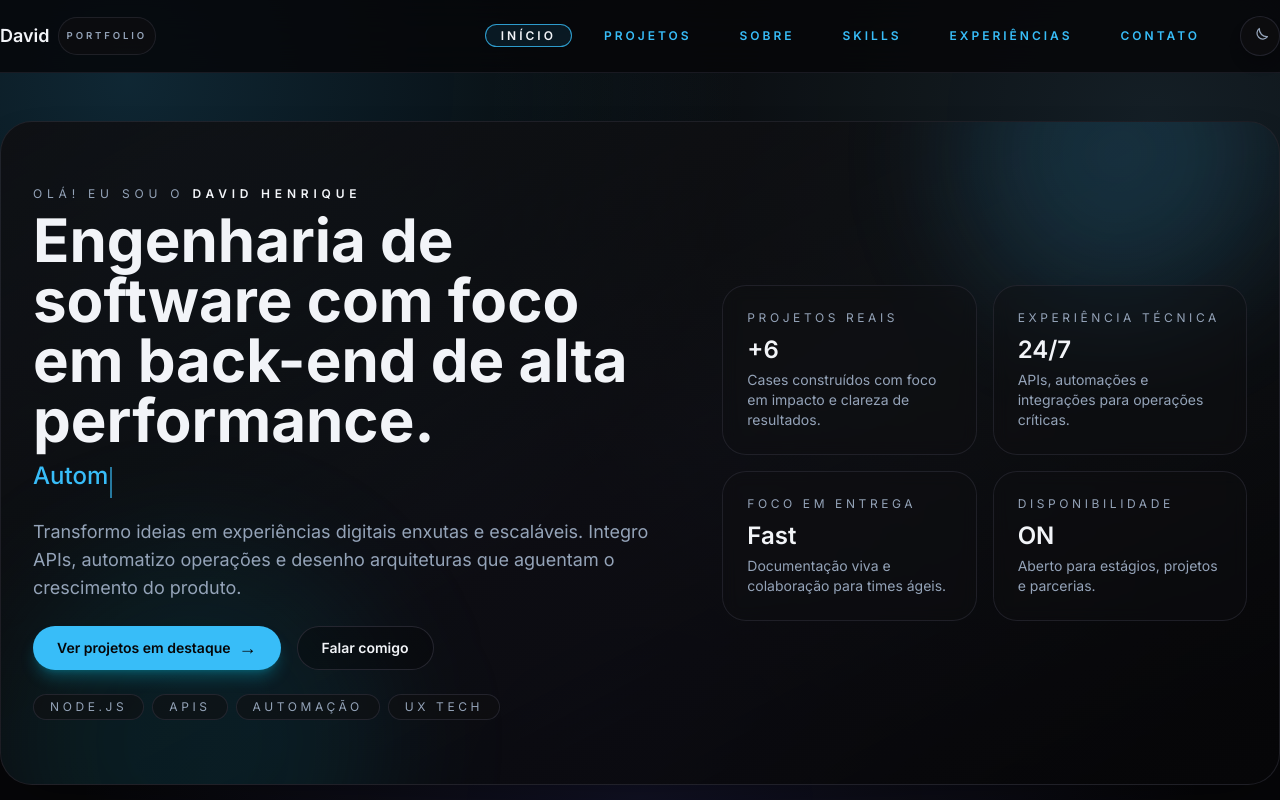
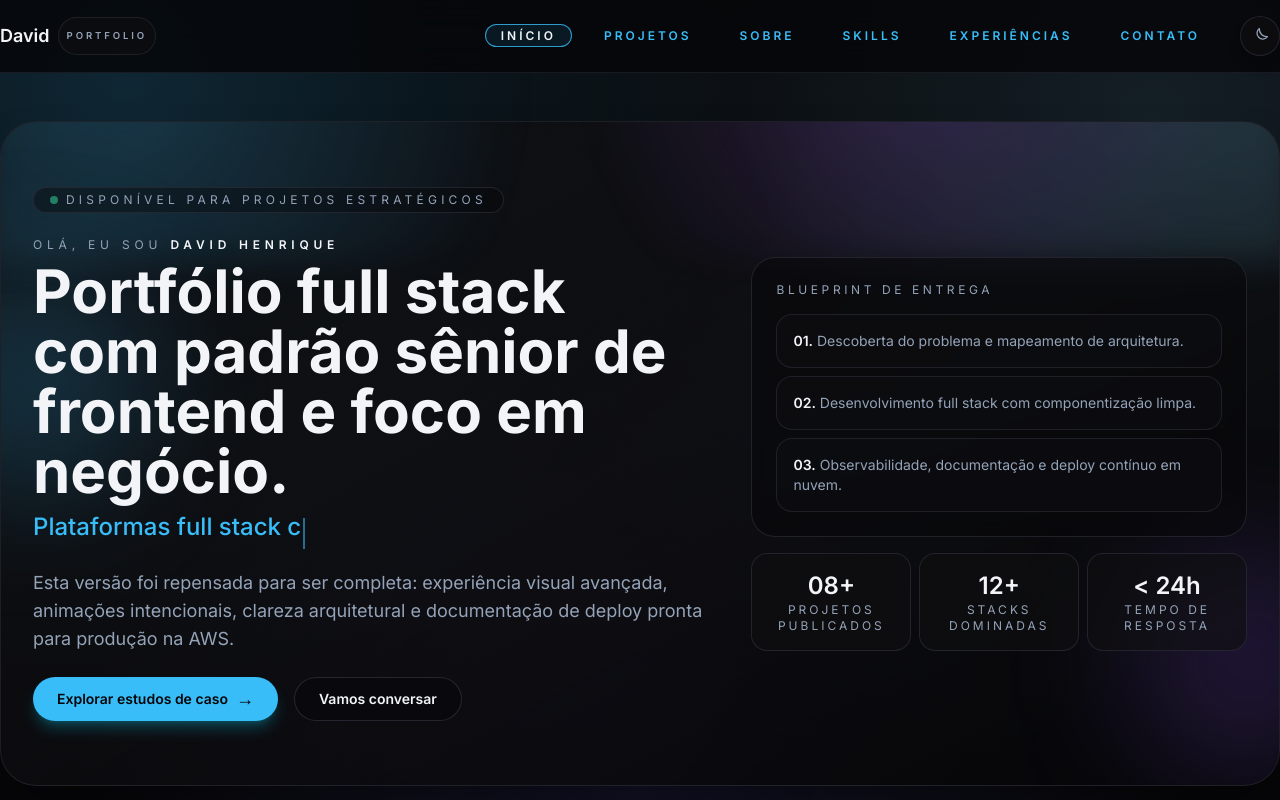
Before and after one commit to Pexe171/portifolio, a Next.js app: page / in a window 1280 px wide. Shown: the top 800 px of the page. Built offline with nearby package versions, Linux system fonts and the light colour scheme.

Commit message:
feat: eleva portfólio com seção de processo e conteúdo estruturado

```diff
--- a/app/(main)/page.tsx
+++ b/app/(main)/page.tsx
@@ -3,6 +3,7 @@ import Hero from '@/components/(sections)/Hero';
 import FeaturedProjects from '@/components/(sections)/FeaturedProjects';
 import About from '@/components/(sections)/About';
 import Skills from '@/components/(sections)/Skills';
+import Process from '@/components/(sections)/Process';
 import Experience from '@/components/(sections)/Experience';
 import Contact from '@/components/(sections)/Contact';
 import { siteMetadata } from '@/lib/siteMetadata';
@@ -23,11 +24,11 @@ const homeTwitterImages = siteMetadata.ogImage ? [siteMetadata.ogImage] : undefi
 export const metadata: Metadata = {
   title: 'Início | David Henrique',
   description:
-    'Estudante de Engenharia de Software focado em desenvolvimento web e back-end. Conheça integrações com APIs, automações e projetos construídos com cuidado.',
+    'Portfólio full stack com nova linguagem visual, animações avançadas e estudos de caso orientados a resultado de negócio.',
   openGraph: {
     title: 'Início | David Henrique',
     description:
-      'Portfólio com estudos de caso sobre APIs, Node.js e automação de rotinas para gerar impacto em produtos digitais.',
+      'Portfólio premium com frontend animado, arquitetura escalável e projetos full stack em produção.',
     url: '/',
     ...(homeOpenGraphImages ? { images: homeOpenGraphImages } : {})
   },
@@ -35,7 +36,7 @@ export const metadata: Metadata = {
     card: 'summary_large_image',
     title: 'Início | David Henrique',
     description:
-      'Portfólio com estudos de caso sobre APIs, Node.js e automação de rotinas para gerar impacto em produtos digitais.',
+      'Portfólio premium com frontend animado, arquitetura escalável e projetos full stack em produção.',
     ...(homeTwitterImages ? { images: homeTwitterImages } : {})
   }
 };
@@ -46,6 +47,7 @@ export default function HomePage() {
       <Hero />
       <FeaturedProjects />
       <About />
+      <Process />
       <Skills />
       <Experience />
       <Contact />
--- a/app/globals.css
+++ b/app/globals.css
@@ -81,3 +81,21 @@ main {
 .dark .prose :not(pre) > code::before {
   color: rgb(var(--color-accent-strong));
 }
+
+.aurora {
+  background:
+    radial-gradient(circle at 10% 30%, rgb(var(--color-accent) / 0.34), transparent 35%),
+    radial-gradient(circle at 70% 20%, rgb(168 85 247 / 0.28), transparent 35%),
+    radial-gradient(circle at 95% 40%, rgb(var(--color-accent-strong) / 0.25), transparent 40%);
+  filter: blur(18px);
+  animation: aurora-move 14s ease-in-out infinite alternate;
+}
+
+@keyframes aurora-move {
+  0% {
+    transform: translate3d(0, 0, 0) scale(1);
+  }
+  100% {
+    transform: translate3d(0, 16px, 0) scale(1.07);
+  }
+}
--- a/components/(sections)/Experience.tsx
+++ b/components/(sections)/Experience.tsx
@@ -2,10 +2,22 @@ import Timeline, { type EventoTimeline } from '@/components/(ui)/Timeline';
 
 const experiencias: EventoTimeline[] = [
   {
-    ano: 'Junho de 2025',
-    titulo: 'Início da vida acadêmica',
+    ano: '2025',
+    titulo: 'Graduação em Engenharia de Software (UFAM)',
     descricao:
-      'Entrei na Universidade Federal do Amazonas (UFAM) em junho de 2025 para cursar Engenharia de Software, dando início à minha jornada universitária.'
+      'Início da formação acadêmica com foco em fundamentos sólidos de arquitetura, algoritmos, engenharia de requisitos e qualidade.'
+  },
+  {
+    ano: '2025',
+    titulo: 'Projetos autorais com foco em operação real',
+    descricao:
+      'Construção de aplicações full stack com automações, integrações e interfaces de alta clareza para resolver gargalos de negócio.'
+  },
+  {
+    ano: 'Próximo ciclo',
+    titulo: 'Expansão para desafios profissionais',
+    descricao:
+      'Disponibilidade para atuar em times de produto/engenharia, contribuindo com visão ponta a ponta e execução técnica consistente.'
   }
 ];
 
@@ -14,9 +26,9 @@ export default function Experience() {
     <section id="experiencias" className="space-y-lg py-section">
       <header className="space-y-sm">
         <p className="text-xs uppercase tracking-[0.4em] text-midnight-muted">Experiências</p>
-        <h2 className="font-display text-3xl font-semibold text-midnight-text md:text-4xl">Uma jornada guiada por colaboração</h2>
+        <h2 className="font-display text-3xl font-semibold text-midnight-text md:text-4xl">Trajetória em construção, com direção clara</h2>
         <p className="max-w-2xl text-midnight-muted">
-          Acompanhe os marcos que consolidaram minha trajetória acadêmica e minha visão sobre construir produtos de qualidade.
+          Evolução contínua em engenharia de software, combinando base acadêmica forte, prática em projetos autorais e visão de produto.
         </p>
       </header>
 
--- a/components/(sections)/Hero.tsx
+++ b/components/(sections)/Hero.tsx
@@ -1,40 +1,41 @@
 import Link from 'next/link';
 import FadeIn from '@/components/(ui)/FadeIn';
 import TypewriterText from '@/components/(ui)/TypewriterText';
-
-const FRASES_TYPEWRITER = [
-  'APIs estáveis que conectam negócios a pessoas.',
-  'Automação para times financeiros mais eficientes.',
-  'Back-end confiável com foco em resultados reais.'
-];
+import { frasesHero, metricasHero } from '@/lib/homeContent';
 
 export default function Hero() {
   return (
     <FadeIn>
       <section
         id="inicio"
-        className="relative isolate overflow-hidden rounded-[32px] border border-midnight-stroke/60 bg-gradient-to-br from-midnight-surface/90 via-midnight-surface/60 to-midnight-bg px-xl py-3xl shadow-2xl shadow-black/30"
+        className="relative isolate overflow-hidden rounded-[36px] border border-midnight-stroke/60 bg-gradient-to-br from-midnight-surface/95 via-midnight-surface/70 to-midnight-bg px-xl py-3xl shadow-2xl shadow-black/40"
       >
-        <div className="pointer-events-none absolute -top-32 right-0 h-80 w-80 rounded-full bg-midnight-accent/30 blur-3xl animate-glow" />
-        <div className="pointer-events-none absolute -bottom-40 left-0 h-96 w-96 rounded-full bg-cyan-500/10 blur-3xl animate-float-slow" />
+        <div className="aurora pointer-events-none absolute inset-x-0 -top-32 h-64 opacity-70" />
+        <div className="pointer-events-none absolute -left-20 top-40 h-56 w-56 rounded-full bg-midnight-accent/20 blur-3xl animate-float-slow" />
+        <div className="pointer-events-none absolute -right-20 bottom-0 h-56 w-56 rounded-full bg-violet-500/20 blur-3xl animate-float-slower" />
 
-        <div className="relative grid gap-2xl lg:grid-cols-[1.1fr_0.9fr] lg:items-center">
+        <div className="relative grid gap-2xl lg:grid-cols-[1.15fr_0.85fr] lg:items-center">
           <div className="space-y-lg">
+            <div className="inline-flex items-center gap-sm rounded-full border border-midnight-stroke/70 bg-midnight-bg/40 px-md py-xs text-xs uppercase tracking-[0.35em] text-midnight-muted">
+              <span className="inline-flex h-2 w-2 rounded-full bg-emerald-400 animate-pulse" aria-hidden />
+              Disponível para projetos estratégicos
+            </div>
+
             <div className="space-y-sm">
               <p className="text-xs uppercase tracking-[0.4em] text-midnight-muted">
-                Olá! Eu sou o <span className="font-semibold text-midnight-text">David Henrique</span>
+                Olá, eu sou <span className="font-semibold text-midnight-text">David Henrique</span>
               </p>
               <h1 className="font-display text-4xl font-bold leading-tight text-midnight-text md:text-6xl">
-                Engenharia de software com foco em back-end de alta performance.
+                Portfólio full stack com padrão sênior de frontend e foco em negócio.
               </h1>
-              <p className="text-xl font-medium text-midnight-accent md:text-2xl">
-                <TypewriterText frases={FRASES_TYPEWRITER} className="after:bg-midnight-accent" />
+              <p className="text-lg font-medium text-midnight-accent md:text-2xl">
+                <TypewriterText frases={frasesHero} className="after:bg-midnight-accent" />
               </p>
             </div>
 
             <p className="max-w-2xl text-lg text-midnight-muted">
-              Transformo ideias em experiências digitais enxutas e escaláveis. Integro APIs, automatizo operações e desenho
-              arquiteturas que aguentam o crescimento do produto.
+              Esta versão foi repensada para ser completa: experiência visual avançada, animações intencionais, clareza arquitetural
+              e documentação de deploy pronta para produção na AWS.
             </p>
 
             <div className="flex flex-wrap gap-md">
@@ -42,59 +43,42 @@ export default function Hero() {
                 href="/#projetos"
                 className="group relative inline-flex items-center gap-sm rounded-full bg-midnight-accent px-lg py-sm text-sm font-semibold text-midnight-bg shadow-lg shadow-cyan-500/30 transition hover:-translate-y-0.5 hover:bg-midnight-accent-strong"
               >
-                Ver projetos em destaque
+                Explorar estudos de caso
                 <span className="text-lg transition group-hover:translate-x-1">&rarr;</span>
               </Link>
               <Link
                 href="/#contato"
                 className="inline-flex items-center gap-sm rounded-full border border-midnight-stroke/80 bg-midnight-bg/40 px-lg py-sm text-sm font-semibold text-midnight-text transition hover:border-midnight-accent hover:text-midnight-accent"
               >
-                Falar comigo
+                Vamos conversar
               </Link>
-            </div>
-
-            <div className="flex flex-wrap gap-sm text-xs uppercase tracking-[0.3em] text-midnight-muted">
-              <span className="rounded-full border border-midnight-stroke/70 bg-midnight-surface/60 px-md py-xs">Node.js</span>
-              <span className="rounded-full border border-midnight-stroke/70 bg-midnight-surface/60 px-md py-xs">APIs</span>
-              <span className="rounded-full border border-midnight-stroke/70 bg-midnight-surface/60 px-md py-xs">
-                Automação
-              </span>
-              <span className="rounded-full border border-midnight-stroke/70 bg-midnight-surface/60 px-md py-xs">UX Tech</span>
             </div>
           </div>
 
-          <div className="grid gap-md sm:grid-cols-2">
-            {[
-              {
-                titulo: 'Projetos reais',
-                descricao: 'Cases construídos com foco em impacto e clareza de resultados.',
-                destaque: '+6'
-              },
-              {
-                titulo: 'Experiência técnica',
-                descricao: 'APIs, automações e integrações para operações críticas.',
-                destaque: '24/7'
-              },
-              {
-                titulo: 'Foco em entrega',
-                descricao: 'Documentação viva e colaboração para times ágeis.',
-                destaque: 'Fast'
-              },
-              {
-                titulo: 'Disponibilidade',
-                descricao: 'Aberto para estágios, projetos e parcerias.',
-                destaque: 'ON'
-              }
-            ].map((item) => (
-              <div
-                key={item.titulo}
-                className="group rounded-3xl border border-midnight-stroke/60 bg-midnight-surface/40 p-lg backdrop-blur transition hover:border-midnight-accent/60 hover:bg-midnight-surface/70"
-              >
-                <p className="text-xs uppercase tracking-[0.3em] text-midnight-muted">{item.titulo}</p>
-                <p className="mt-sm text-2xl font-semibold text-midnight-text">{item.destaque}</p>
-                <p className="mt-xs text-sm text-midnight-muted">{item.descricao}</p>
-              </div>
-            ))}
+          <div className="space-y-md">
+            <div className="rounded-3xl border border-midnight-stroke/70 bg-midnight-bg/50 p-lg backdrop-blur">
+              <p className="text-xs uppercase tracking-[0.3em] text-midnight-muted">Blueprint de entrega</p>
+              <ul className="mt-md space-y-sm text-sm text-midnight-muted">
+                <li className="rounded-2xl border border-midnight-stroke/60 bg-midnight-surface/70 p-md">
+                  <span className="font-semibold text-midnight-text">01.</span> Descoberta do problema e mapeamento de arquitetura.
+                </li>
+                <li className="rounded-2xl border border-midnight-stroke/60 bg-midnight-surface/70 p-md">
+                  <span className="font-semibold text-midnight-text">02.</span> Desenvolvimento full stack com componentização limpa.
+                </li>
+                <li className="rounded-2xl border border-midnight-stroke/60 bg-midnight-surface/70 p-md">
+                  <span className="font-semibold text-midnight-text">03.</span> Observabilidade, documentação e deploy contínuo em nuvem.
+                </li>
+              </ul>
+            </div>
+
+            <div className="grid grid-cols-1 gap-sm sm:grid-cols-3">
+              {metricasHero.map((metrica) => (
+                <div key={metrica.rotulo} className="rounded-2xl border border-midnight-stroke/70 bg-midnight-surface/60 p-md text-center">
+                  <p className="text-2xl font-semibold text-midnight-text">{metrica.valor}</p>
+                  <p className="text-xs uppercase tracking-[0.25em] text-midnight-muted">{metrica.rotulo}</p>
+                </div>
+              ))}
+            </div>
           </div>
         </div>
       </section>
--- /dev/null
+++ b/components/(sections)/Process.tsx
@@ -0,0 +1,32 @@
+'use client';
+
+import { motion } from 'framer-motion';
+import { etapasProcesso } from '@/lib/homeContent';
+
+export default function Process() {
+  return (
+    <section id="processo" className="space-y-lg py-section">
+      <header className="space-y-sm">
+        <p className="text-xs uppercase tracking-[0.4em] text-midnight-muted">Processo</p>
+        <h2 className="font-display text-3xl font-semibold text-midnight-text md:text-4xl">Como eu transformo ideia em produto</h2>
+      </header>
+
+      <div className="grid gap-md lg:grid-cols-2">
+        {etapasProcesso.map((item, index) => (
+          <motion.article
+            key={item.etapa}
+            initial={{ opacity: 0, y: 20 }}
+            whileInView={{ opacity: 1, y: 0 }}
+            viewport={{ once: true, amount: 0.25 }}
+            transition={{ duration: 0.5, delay: index * 0.07, ease: 'easeOut' }}
+            className="group rounded-3xl border border-midnight-stroke/60 bg-gradient-to-br from-midnight-surface/80 to-midnight-bg p-lg"
+          >
+            <p className="text-xs uppercase tracking-[0.3em] text-midnight-muted">Etapa {String(index + 1).padStart(2, '0')}</p>
+            <h3 className="mt-sm text-xl font-semibold text-midnight-text">{item.etapa}</h3>
+            <p className="mt-sm text-sm text-midnight-muted">{item.descricao}</p>
+          </motion.article>
+        ))}
+      </div>
+    </section>
+  );
+}
--- a/components/(sections)/Skills.tsx
+++ b/components/(sections)/Skills.tsx
@@ -1,69 +1,25 @@
 'use client';
 
 import { motion } from 'framer-motion';
-
-const habilidades = [
-  {
-    icone: 'FE',
-    titulo: 'Frontend moderno',
-    descricao: 'Next.js 14, React Server Components, TypeScript e Tailwind CSS em interfaces de alta performance.'
-  },
-  {
-    icone: 'BE',
-    titulo: 'Arquitetura Node.js',
-    descricao: 'APIs em Express, padrões BFF/Proxy e serviços desacoplados com autenticação JWT segura.'
-  },
-  {
-    icone: 'DT',
-    titulo: 'Aplicações desktop',
-    descricao: 'Apps em Electron integrados ao WhatsApp, automações com node-cron e bancos locais SQLite.'
-  },
-  {
-    icone: 'DB',
-    titulo: 'Persistência de dados',
-    descricao: 'Modelagem em MongoDB, seeds versionadas e orquestração com Docker para ambientes completos.'
-  },
-  {
-    icone: 'SEC',
-    titulo: 'Segurança e autenticação',
-    descricao: 'Fluxos com cookies httpOnly, RBAC, criptografia de senhas e observabilidade integrada.'
-  },
-  {
-    icone: 'IA',
-    titulo: 'IA & integrações',
-    descricao: 'Integração com OpenAI, webhooks do WhatsApp, CMS e pipelines automáticos orientados a negócio.'
-  },
-  {
-    icone: 'DS',
-    titulo: 'Design Systems vivos',
-    descricao: 'shadcn/ui customizado, documentação em MDX e guidelines que conectam produto, design e engenharia.'
-  },
-  {
-    icone: 'DX',
-    titulo: 'DevOps & DX',
-    descricao: 'Pipelines CI, docker-compose unificado, deploy na AWS Amplify e onboarding guiado por documentação viva.'
-  }
-];
+import { trilhasSkills } from '@/lib/homeContent';
 
 const variantesLista = {
-  oculto: {
-    opacity: 0
-  },
+  oculto: { opacity: 0 },
   visivel: {
     opacity: 1,
     transition: {
-      staggerChildren: 0.12,
-      delayChildren: 0.15
+      staggerChildren: 0.14,
+      delayChildren: 0.12
     }
   }
 };
 
 const varianteItem = {
-  oculto: { opacity: 0, y: 16 },
+  oculto: { opacity: 0, y: 20 },
   visivel: {
     opacity: 1,
     y: 0,
-    transition: { duration: 0.45, ease: 'easeOut' }
+    transition: { duration: 0.5, ease: [0.16, 1, 0.3, 1] }
   }
 };
 
@@ -72,32 +28,38 @@ export default function Skills() {
     <section id="habilidades" className="space-y-lg py-section">
       <header className="space-y-sm">
         <p className="text-xs uppercase tracking-[0.4em] text-midnight-muted">Competências</p>
-        <h2 className="font-display text-3xl font-semibold text-midnight-text md:text-4xl">Habilidades técnicas</h2>
+        <h2 className="font-display text-3xl font-semibold text-midnight-text md:text-4xl">Stack completo em três frentes</h2>
+        <p className="max-w-2xl text-midnight-muted">
+          Organização das competências por trilhas para facilitar leitura técnica e evidenciar capacidade de entrega ponta a ponta.
+        </p>
       </header>
 
       <motion.ul
-        className="grid gap-md md:grid-cols-2 xl:grid-cols-3"
+        className="grid gap-md lg:grid-cols-3"
         variants={variantesLista}
         initial="oculto"
         whileInView="visivel"
-        viewport={{ once: true, amount: 0.3 }}
+        viewport={{ once: true, amount: 0.25 }}
       >
-        {habilidades.map((habilidade) => (
+        {trilhasSkills.map((trilha) => (
           <motion.li
-            key={habilidade.titulo}
+            key={trilha.titulo}
             variants={varianteItem}
-            className="group relative overflow-hidden rounded-2xl border border-midnight-stroke/60 bg-gradient-to-br from-midnight-surface/80 via-midnight-surface/40 to-midnight-bg p-lg text-midnight-muted shadow-2xl shadow-black/30 transition hover:-translate-y-1.5 hover:border-midnight-accent hover:text-midnight-text"
+            className="group relative overflow-hidden rounded-3xl border border-midnight-stroke/60 bg-gradient-to-br from-midnight-surface/80 via-midnight-surface/45 to-midnight-bg p-lg shadow-2xl shadow-black/20"
           >
-            <span className="absolute -right-8 top-6 h-16 w-16 rounded-full bg-midnight-accent/20 blur-2xl opacity-0 transition group-hover:opacity-100" />
-            <span
-              aria-hidden
-              className="inline-flex h-12 w-12 items-center justify-center rounded-full border border-midnight-stroke/60 bg-midnight-surface/80 text-[0.65rem] font-semibold tracking-[0.3em] text-midnight-text"
-            >
-              {habilidade.icone}
-            </span>
-            <div className="space-y-xs text-left">
-              <h3 className="font-semibold text-midnight-text">{habilidade.titulo}</h3>
-              <p>{habilidade.descricao}</p>
+            <span className="pointer-events-none absolute -right-10 top-8 h-24 w-24 rounded-full bg-midnight-accent/20 blur-3xl opacity-0 transition duration-500 group-hover:opacity-100" />
+            <h3 className="text-xl font-semibold text-midnight-text">{trilha.titulo}</h3>
+            <p className="mt-sm text-sm text-midnight-muted">{trilha.resumo}</p>
+
+            <div className="mt-md flex flex-wrap gap-sm">
+              {trilha.stacks.map((stack) => (
+                <span
+                  key={stack}
+                  className="rounded-full border border-midnight-stroke/70 bg-midnight-bg/55 px-md py-xs text-xs uppercase tracking-[0.2em] text-midnight-muted"
+                >
+                  {stack}
+                </span>
+              ))}
             </div>
           </motion.li>
         ))}
--- /dev/null
+++ b/lib/homeContent.ts
@@ -0,0 +1,59 @@
+export interface MetricaHero {
+  rotulo: string;
+  valor: string;
+}
+
+export const frasesHero = [
+  'Plataformas full stack com foco em crescimento sustentável.',
+  'APIs resilientes para operações críticas e times escaláveis.',
+  'Experiências digitais com animações fluidas e design estratégico.'
+];
+
+export const metricasHero: MetricaHero[] = [
+  { rotulo: 'Projetos publicados', valor: '08+' },
+  { rotulo: 'Stacks dominadas', valor: '12+' },
+  { rotulo: 'Tempo de resposta', valor: '< 24h' }
+];
+
+export const pilaresSobre = [
+  'Arquitetura orientada a domínio para facilitar evolução do produto.',
+  'Código limpo com foco em legibilidade, métricas e manutenção de longo prazo.',
+  'Design de interface com microinterações e narrativa visual coerente.'
+];
+
+export const trilhasSkills = [
+  {
+    titulo: 'Frontend Engineering',
+    resumo: 'Interfaces modernas orientadas a performance, acessibilidade e escalabilidade.',
+    stacks: ['Next.js 14', 'TypeScript', 'Tailwind', 'Framer Motion']
+  },
+  {
+    titulo: 'Backend & Integrações',
+    resumo: 'Serviços robustos com contratos claros, autenticação segura e automação de processos.',
+    stacks: ['Node.js', 'REST APIs', 'JWT', 'Webhooks']
+  },
+  {
+    titulo: 'Dados & Operação',
+    resumo: 'Estruturas resilientes para dados, monitoramento e deploy contínuo em nuvem.',
+    stacks: ['MongoDB', 'Docker', 'CI/CD', 'AWS Amplify']
+  }
+];
+
+export const etapasProcesso = [
+  {
+    etapa: 'Descoberta',
+    descricao: 'Entendimento do problema, metas de negócio, restrições técnicas e definição de indicadores de sucesso.'
+  },
+  {
+    etapa: 'Arquitetura',
+    descricao: 'Modelagem da solução com contratos claros de API, componentização e estratégia de evolução incremental.'
+  },
+  {
+    etapa: 'Entrega',
+    descricao: 'Implementação full stack, testes, observabilidade e pipeline de deploy para produção com segurança.'
+  },
+  {
+    etapa: 'Evolução contínua',
+    descricao: 'Medição de resultado, coleta de feedback real e ciclos de melhoria para crescimento sustentável.'
+  }
+];
--- a/tailwind.config.ts
+++ b/tailwind.config.ts
@@ -59,6 +59,7 @@ const config: Config = {
       },
       animation: {
         'float-slow': 'float 12s ease-in-out infinite',
+        'float-slower': 'float 18s ease-in-out infinite',
         glow: 'glow 7s ease-in-out infinite',
         shimmer: 'shimmer 10s ease infinite'
       }
```
Also changed, not shown: components/(sections)/About.tsx (+27 -19 lines), 1 other file (tests, documents, lock files or other folders).
